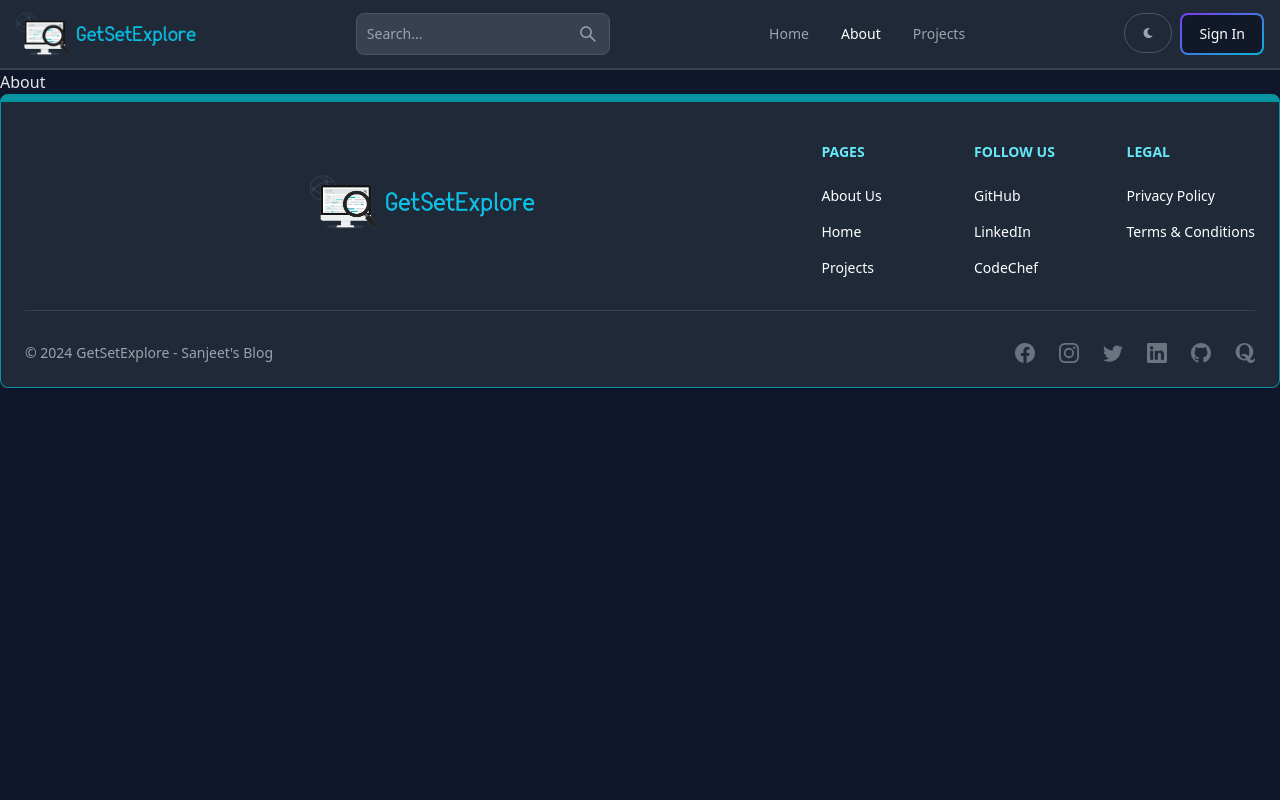
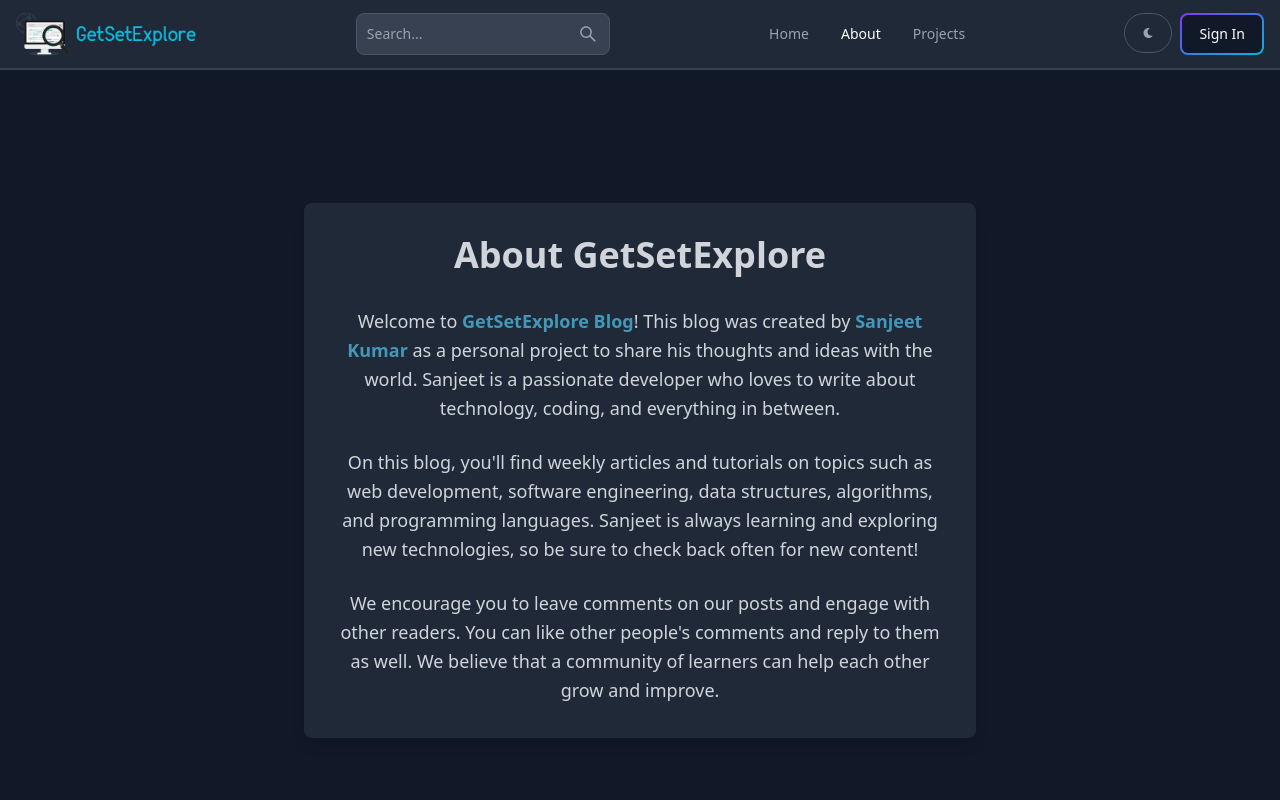
Before and after one commit to sanjeetbth7/Blog-Application, a React (Vite) app in the folder client/: page /about in a window 1280 px wide. Shown: the top 800 px of the page. Built offline with nearby package versions, Linux system fonts and the light colour scheme; no server answers.

Commit message:
added landing page banner and about us page

```diff
--- /dev/null
+++ b/client/src/Components/Banner.jsx
@@ -0,0 +1,23 @@
+import React from "react";
+import { Link } from "react-router-dom";
+export default function Banner() {
+  return (
+    <>
+      <div className="relative flex flex-col gap-6 p-10 lg:p-28  mx-auto bg-gradient-to-r from-blue-100 to-teal-100 shadow-lg rounded-lg ">
+        <div className="absolute inset-0 bg-gradient-to-r from-teal-600 to-blue-700 opacity-25 rounded-lg"></div>
+        <h1 className="text-4xl font-extrabold lg:text-7xl z-10 text-transparent bg-clip-text bg-gradient-to-r from-teal-500 to-blue-500 p-4">
+          Welcome to <span >GetSetExplore</span>
+        </h1>
+        <p className="text-gray-500 font-mono font-light text-sm sm:text-lg lg:text-xl z-10">
+        At GetSetExplore, we offer in-depth articles and tutorials on web development, software engineering, and programming languages. Our goal is to help you build, innovate, and expand your skills, whether you're a seasoned developer or just starting out. Explore the complexities of modern technology with confidence through our expertly crafted content, and empower yourself to reach new heights in your career.
+        </p>
+        <Link
+          to="/search"
+          className="text-sm sm:text-lg text-white font-bold bg-teal-500 hover:bg-teal-600 py-2 px-4 rounded-full w-max z-10"
+        >
+          View All Posts
+        </Link>
+      </div>
+    </>
+  );
+}
--- a/client/src/Components/Footer.jsx
+++ b/client/src/Components/Footer.jsx
@@ -18,9 +18,9 @@ export default function FooterComponent() {
             <div>
               <Footer.Title title="Pages" className=" text-cyan-500 dark:text-cyan-300" />
               <Footer.LinkGroup col>
-                <Footer.Link to="/about">About Us</Footer.Link>
-                <Footer.Link to="/">Home</Footer.Link>
-                <Footer.Link to="/projects">Projects</Footer.Link>
+                <Footer.Link href="/about">About Us</Footer.Link>
+                <Footer.Link href="/">Home</Footer.Link>
+                <Footer.Link href="/projects">Projects</Footer.Link>
               </Footer.LinkGroup>
             </div>
 
@@ -76,7 +76,7 @@ export default function FooterComponent() {
         <Footer.Icon target="_blank" href='#' icon={BsFacebook}/>
         <Footer.Icon target="_blank" href='#' icon={BsInstagram}/>
         <Footer.Icon target="_blank" href='#' icon={BsTwitter}/>
-        <Footer.Icon target="_blank" href='#' icon={BsLinkedin}/>
+        <Footer.Icon target="_blank" href='https://www.linkedin.com/in/sanjeet-kumar07/' icon={BsLinkedin}/>
         <Footer.Icon target="_blank" href='https://github.com/sanjeetbth7' icon={BsGithub}/>
         <Footer.Icon target="_blank" href='https://getsetexplore.quora.com/' icon={BsQuora}/>
 
--- a/client/src/Components/index.js
+++ b/client/src/Components/index.js
@@ -14,6 +14,7 @@ import ScrollToTop from "./ScrollToTop";
 import PostCard from "./PostCard";
 import DashComments from './DashComments';
 import DashboardComp from "./DashboardComp";
+import Banner from "./Banner";
 export {Header,
     Footer,
     OAuth,
@@ -30,4 +31,5 @@ export {Header,
     PostCard,
     DashComments,
     DashboardComp,
+    Banner,
 }
--- a/client/src/index.css
+++ b/client/src/index.css
@@ -2,7 +2,9 @@
 @tailwind components;
 @tailwind utilities;
 
-
+/* *{
+  background-color: #f9f9f9;
+} */
 .post-content p {
     margin-bottom: 0.5rem;
   }
--- a/client/src/pages/About.jsx
+++ b/client/src/pages/About.jsx
@@ -1,11 +1,23 @@
-import React from 'react'
-
-function About() {
+export default function About() {
   return (
-    <div>
-      About
+    <div className="min-h-screen flex items-center justify-center bg-gray-100 dark:bg-gray-900">
+      <div className="bg-white dark:bg-gray-800 shadow-lg rounded-lg max-w-2xl mx-auto p-8 text-center">
+        <h1 className="text-4xl font-semibold text-gray-800 dark:text-gray-300 mb-8">
+          About GetSetExplore
+        </h1>
+        <div className="text-lg text-gray-600 dark:text-gray-300 leading-relaxed space-y-6">
+          <p>
+            Welcome to <span className="font-bold text-[#4398ba]">GetSetExplore Blog</span>! This blog was created by <a href="https://github.com/sanjeetbth7"><span className="font-bold text-[#4398ba]">Sanjeet Kumar </span></a>
+            as a personal project to share his thoughts and ideas with the world. Sanjeet is a passionate developer who loves to write about technology, coding, and everything in between.
+          </p>
+          <p>
+            On this blog, you'll find weekly articles and tutorials on topics such as web development, software engineering, data structures, algorithms, and programming languages. Sanjeet is always learning and exploring new technologies, so be sure to check back often for new content!
+          </p>
+          <p>
+            We encourage you to leave comments on our posts and engage with other readers. You can like other people's comments and reply to them as well. We believe that a community of learners can help each other grow and improve.
+          </p>
+        </div>
+      </div>
     </div>
-  )
+  );
 }
-
-export default About
--- a/client/src/pages/Home.jsx
+++ b/client/src/pages/Home.jsx
@@ -1,7 +1,7 @@
 import React from 'react'
 import { CallToAction,PostCard} from '../Components'
 import { Link } from 'react-router-dom';
-
+import { Banner } from '../Components';
 import { useEffect, useState } from 'react';
 
 export default function Home() {
@@ -17,8 +17,9 @@ export default function Home() {
   }, []);
   return (
     <>
+    <Banner  />
     <div>
-      <div className='flex flex-col gap-6 p-28 px-3 max-w-6xl mx-auto '>
+      {/* <div className='flex flex-col gap-6 p-28 px-3 max-w-6xl mx-auto '>
         <h1 className='text-3xl font-bold lg:text-6xl'>Welcome to my Blog</h1>
         <p className='text-gray-500 text-xs sm:text-sm'>
           Here you'll find a variety of articles and tutorials on topics such as
@@ -30,14 +31,12 @@ export default function Home() {
         >
           View all posts
         </Link>
-      </div>
-      <div className='p-3 bg-amber-100 dark:bg-slate-700'>
-        <CallToAction />
-      </div>
+      </div> */}
+      {/* <CallToAction /> */}
     </div>
 
     <div className='flex flex-col justify-center items-center mb-5'>
-        <h1 className='text-xl mt-5'>Recent articles</h1>
+        {/* <h1 className='text-xl mt-5'>Recent articles</h1> */}
         <div className='flex flex-wrap gap-5 mt-5 justify-center'>
           {posts &&
             posts.map((post) => <PostCard key={post._id} post={post} />)}
--- a/client/src/pages/Projects.jsx
+++ b/client/src/pages/Projects.jsx
@@ -1,13 +1,18 @@
-import React from 'react'
-import { CallToAction } from '../Components'
+import React from "react";
+import { CallToAction } from "../Components";
 export default function Projects() {
   return (
-    <div>
-    <div className=' justify-center items-center text-center'>
-      <h1 className=' font-sans text-3xl m-2 font-bold'>Projects</h1>
+    <div className=" min-h-screen">
+      <div className="max-w-2xl mx-auto flex justify-center items-center flex-col gap-6 p-3">
+        <h1 className="text-3xl font-semibold">Pojects</h1>
+        <p className="text-md text-gray-500">
+          Build fun and engaging projects while learning Web development!
+        </p>
+      </div>
+      <div className=" justify-center items-center text-center">
+      </div>
+
+      <CallToAction />
     </div>
-
-    <CallToAction />
-    </div>
-  )
+  );
 }
```
